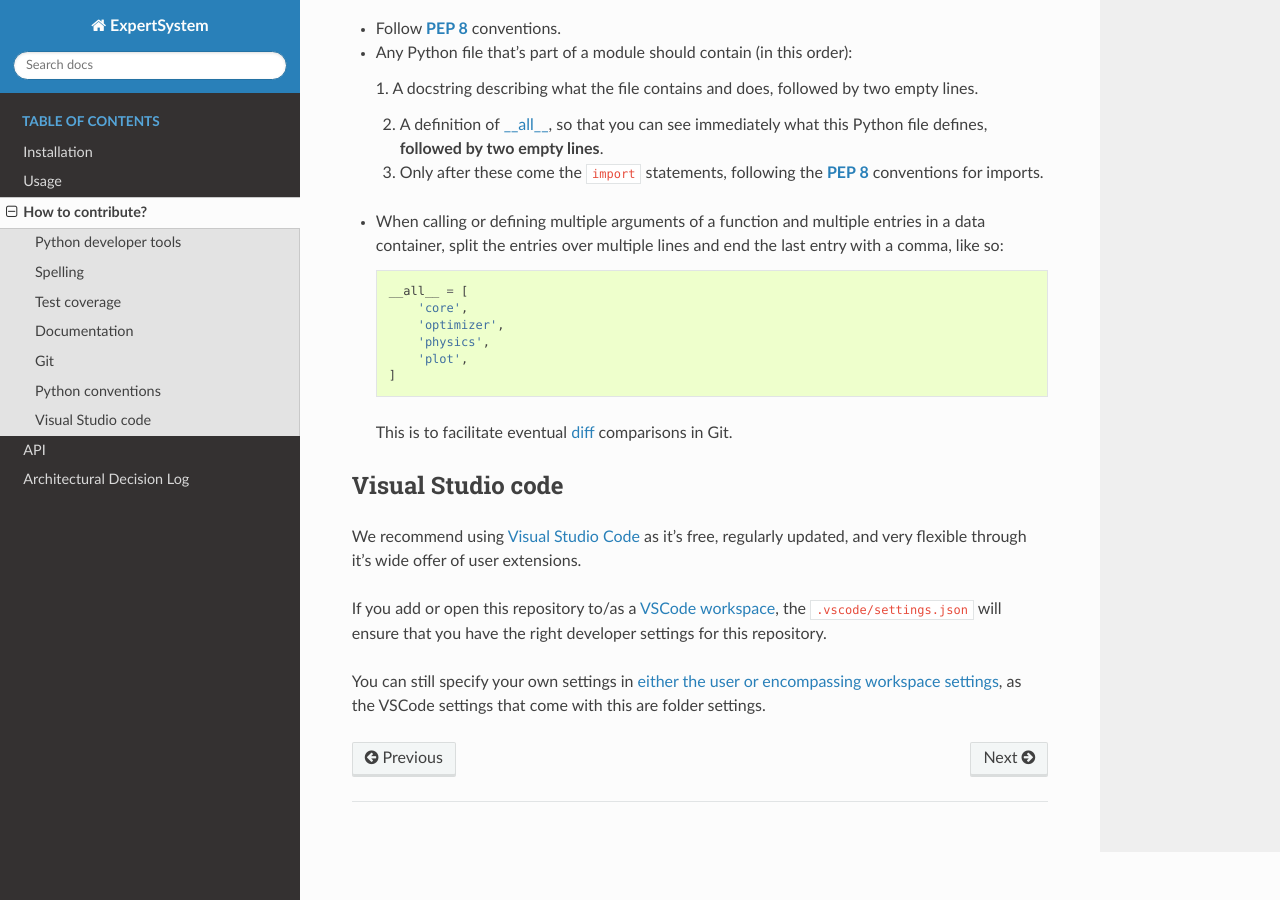
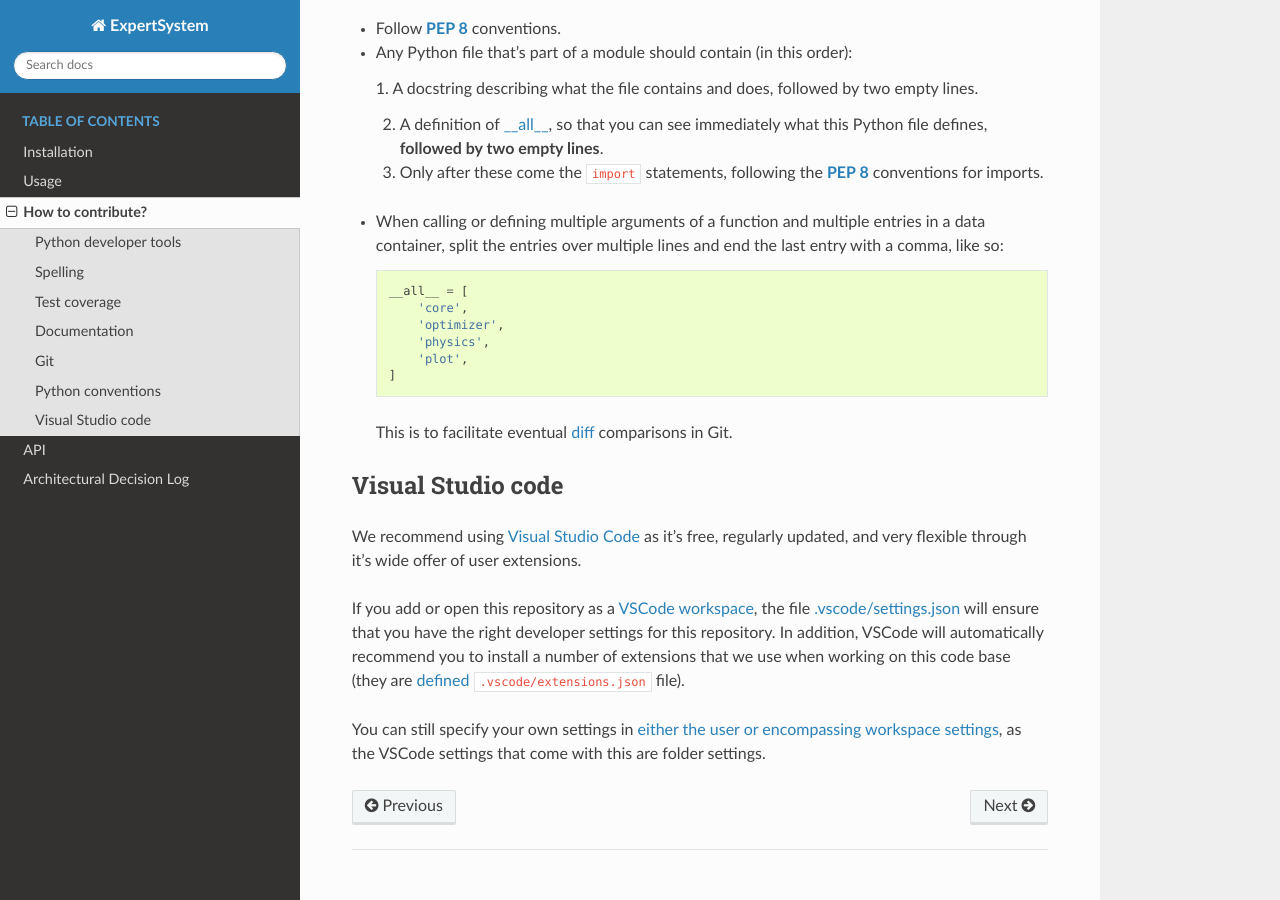
Before and after one commit to ComPWA/ampform, a Sphinx documentation site: the page built from doc/contribute.rst, in a window 1280 px wide and 900 px high, scrolled down 2725 px. Built offline with Sphinx 7.4.7 and the Read the Docs theme 2.0.0, drawn with Linux system fonts in a browser that asks for light colours; pages that are not in the unit, such as notebooks, are missing from menus.

Commit message:
ci: define vscode extensions (ComPWA/expertsystem#92)

```diff
--- a/cspell.json
+++ b/cspell.json
@@ -11,10 +11,12 @@
         "optimise"
     ],
     "ignorePaths": [
+        ".vscode/extensions.json",
         "cspell.json"
     ],
     "language": "en-US",
     "words": [
+        "conda",
         "docstrings",
         "expertsystem",
         "jupyter",
@@ -27,6 +29,7 @@
         "pytest",
         "repos",
         "rstcheck",
+        "venv",
         "xcode",
         "xmltodict"
     ],
--- a/doc/contribute.rst
+++ b/doc/contribute.rst
@@ -215,10 +215,15 @@ We recommend using `Visual Studio Code <https://code.visualstudio.com/>`_ as
 it's free, regularly updated, and very flexible through it's wide offer of user
 extensions.
 
-If you add or open this repository to/as a `VSCode workspace
-<https://code.visualstudio.com/docs/editor/multi-root-workspaces>`_, the
-:file:`.vscode/settings.json` will ensure that you have the right developer
-settings for this repository.
+If you add or open this repository as a `VSCode workspace
+<https://code.visualstudio.com/docs/editor/multi-root-workspaces>`_, the file
+`.vscode/settings.json
+<https://github.com/ComPWA/expertsystem/blob/master/.vscode/settings.json>`_
+will ensure that you have the right developer settings for this repository. In
+addition, VSCode will automatically recommend you to install a number of
+extensions that we use when working on this code base (they are `defined
+<https://code.visualstudio.com/updates/v1_6#_workspace-extension-recommendations>`__
+:file:`.vscode/extensions.json` file).
 
 You can still specify your own settings in `either the user or encompassing
 workspace settings <https://code.visualstudio.com/docs/getstarted/settings>`_,
--- a/doc/install/virtual-environment.rst
+++ b/doc/install/virtual-environment.rst
@@ -21,7 +21,7 @@ for the `expertsystem` installation:
 
 .. code-block:: shell
 
-  conda env create -f environment.yml
+  conda env create
 
 This command will take a few minutes, because all required dependencies will be
 installed in one go through `pip <https://pypi.org/project/pip/>`__. After
```
